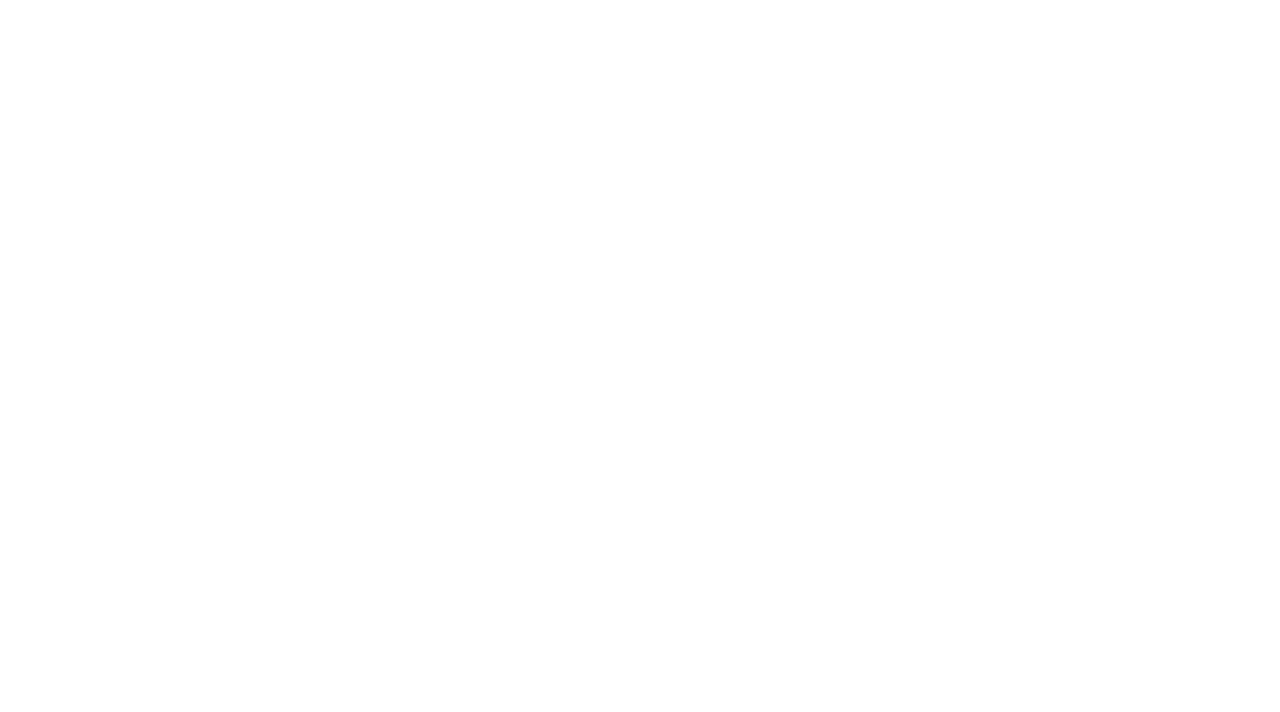
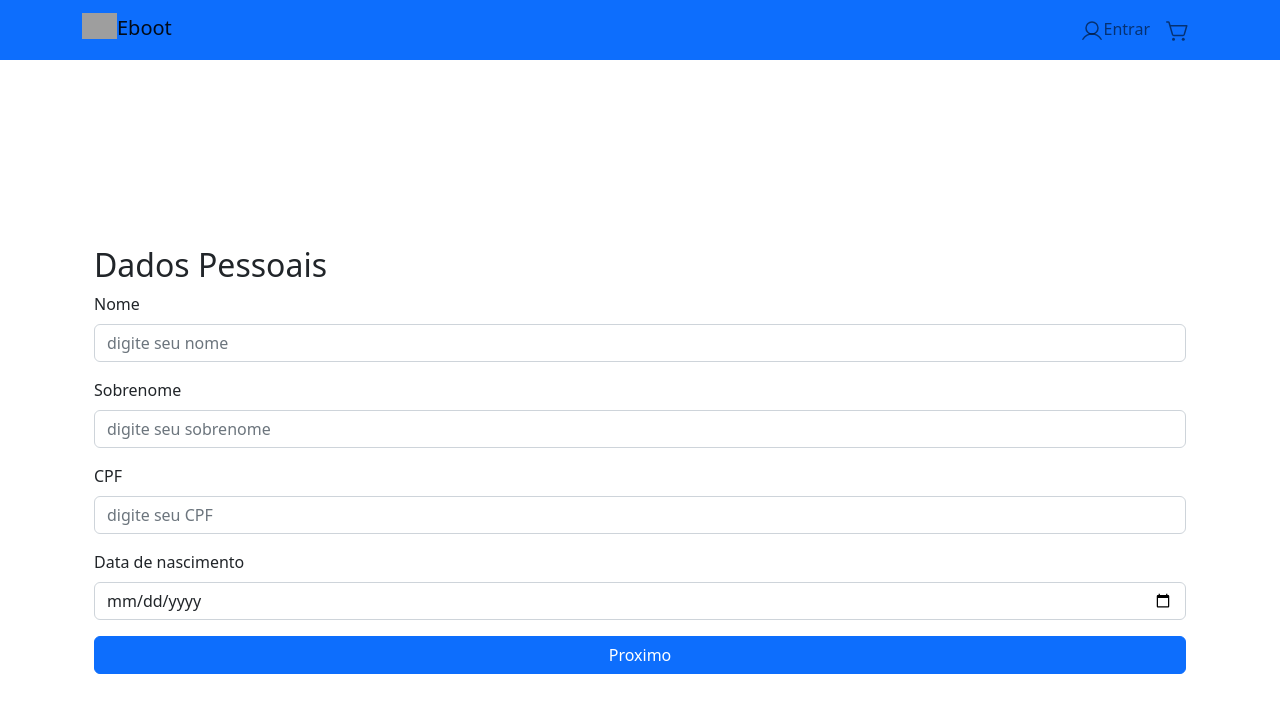
Before and after one commit to devkemc/Eboot, a React (Vite) app: page /cadastrar-cliente in a window 1280 px wide. Before the commit this address had no page. Shown: the top 712 px of the page. Built offline with nearby package versions, Linux system fonts and the light colour scheme; grey boxes are pictures that could not be loaded.

Commit message:
feat: cadastro de cliente

```diff
--- a/src/Router/index.tsx
+++ b/src/Router/index.tsx
@@ -1,12 +1,17 @@
 import { Route, Routes } from "react-router-dom";
+import { DefaultLayout } from "../layouts/default-layout";
+import { CadastroCliente } from "../pages/cadastro-cliente";
 import { Home } from "../pages/home";
 import { Login } from "../pages/login";
 
 export const Router = () => {
   return (
     <Routes>
-      <Route path="/" element={<Home />} />
-      <Route path="/login" element={<Login />} />
+      <Route path="/" element={<DefaultLayout />}>
+        <Route path="/" element={<Home />} />
+        <Route path="/login" element={<Login />} />
+        <Route path="/cadastrar-cliente" element={<CadastroCliente />} />
+      </Route>
     </Routes>
   );
 };
--- a/src/pages/cadastro-cliente/index.tsx
+++ b/src/pages/cadastro-cliente/index.tsx
@@ -1,9 +1,101 @@
-import { Container } from "react-bootstrap";
+import React, { ReactNode } from "react";
+import { Button, Col, Container, Form, Row } from "react-bootstrap";
+import InputMask from "react-input-mask";
+import { useNavigate } from "react-router-dom";
 
 export const CadastroCliente = () => {
+  const [nextForm, setNextForm] = React.useState(false);
+  const navigate = useNavigate();
+  function handleNextForm() {
+    setNextForm(!nextForm);
+  }
+
+  function handleSubmit() {
+    navigate("/carrinho");
+  }
   return (
-    <Container>
-      <Container></Container>
+    <Container className=" d-flex justify-content-center align-items-center vh-100">
+      <Container className="w-100">
+        <Form>
+          {!nextForm ? (
+            <>
+              <h2>Dados Pessoais</h2>
+              <Form.Group className="mb-3" controlId="formBasicEmail">
+                <Form.Label>Nome</Form.Label>
+                <Form.Control type="text" placeholder="digite seu nome" />
+              </Form.Group>
+              <Form.Group className="mb-3" controlId="formBasicEmail">
+                <Form.Label>Sobrenome</Form.Label>
+                <Form.Control type="text" placeholder="digite seu sobrenome" />
+              </Form.Group>
+              <Form.Group className="mb-3">
+                <Form.Label>CPF</Form.Label>
+                <InputMask mask="999.999.999-99">
+                  {(() => <Form.Control type="text" placeholder="digite seu CPF" />) as unknown as ReactNode}
+                </InputMask>
+              </Form.Group>
+              <Form.Group className="mb-3" controlId="formBasicPassword">
+                <Form.Label>Data de nascimento</Form.Label>
+                <Form.Control type="date" placeholder="selecione sua data de nascimento" datatype="dd/mm/yyyy" />
+              </Form.Group>
+              <Button onClick={handleNextForm} variant="primary" type="button" className="w-100">
+                Proximo
+              </Button>
+            </>
+          ) : (
+            <>
+              {" "}
+              <h2>Dados Endereço</h2>
+              <Row>
+                <Col xs={12} sm={2}>
+                  <Form.Group className="mb-3" controlId="formBasicEmail">
+                    <Form.Label>Tipo</Form.Label>
+                    <Form.Select aria-label="Default select example">
+                      <option>tipo de logradouro</option>
+                      <option value="1">Rua</option>
+                      <option value="2">Avenida</option>
+                      <option value="3">Praça</option>
+                    </Form.Select>
+                  </Form.Group>
+                </Col>
+                <Col xs={12} sm={10}>
+                  <Form.Group className="mb-3">
+                    <Form.Label>Logradouro</Form.Label>
+                    <Form.Control type="text" placeholder="digite seu logradouro" />
+                  </Form.Group>
+                </Col>
+              </Row>
+              <Form.Group className="mb-3">
+                <Form.Label>Bairro</Form.Label>
+                <Form.Control type="text" placeholder="digite seu bairro" />
+              </Form.Group>
+              <Form.Group className="mb-3">
+                <Form.Label>CEP</Form.Label>
+                <InputMask mask="99999-999">
+                  {(() => <Form.Control type="text" placeholder="digite seu CEP" />) as unknown as ReactNode}
+                </InputMask>
+              </Form.Group>
+              <Row>
+                <Col xs={12} sm={6}>
+                  <Form.Group className="mb-3">
+                    <Form.Label>Cidade</Form.Label>
+                    <Form.Control type="text" placeholder="digite sua cidade" />
+                  </Form.Group>
+                </Col>
+                <Col xs={12} sm={6}>
+                  <Form.Group className="mb-3">
+                    <Form.Label>Estado</Form.Label>
+                    <Form.Control type="text" placeholder="digite seu estado" />
+                  </Form.Group>
+                </Col>
+              </Row>
+              <Button onClick={handleSubmit} variant="primary" type="button" className="w-100">
+                Cadastrar
+              </Button>
+            </>
+          )}
+        </Form>
+      </Container>
     </Container>
   );
 };
```
